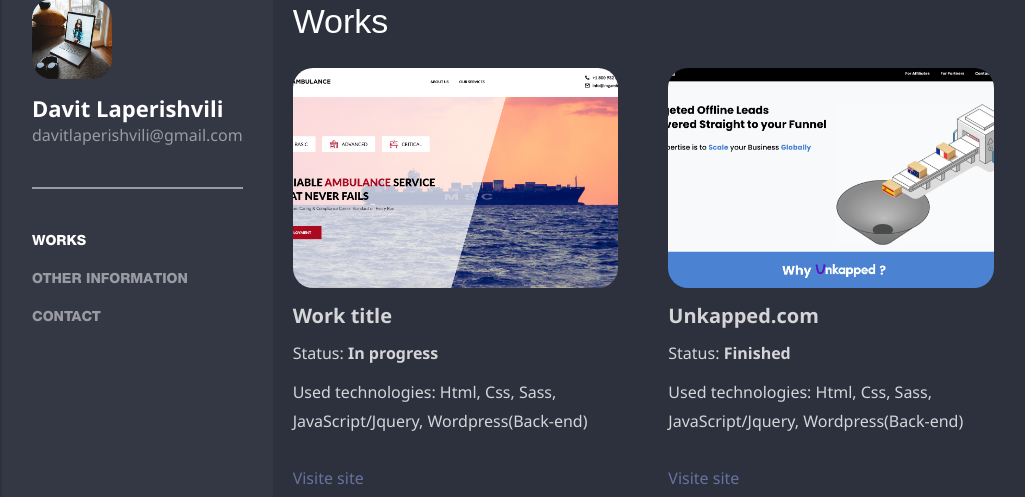
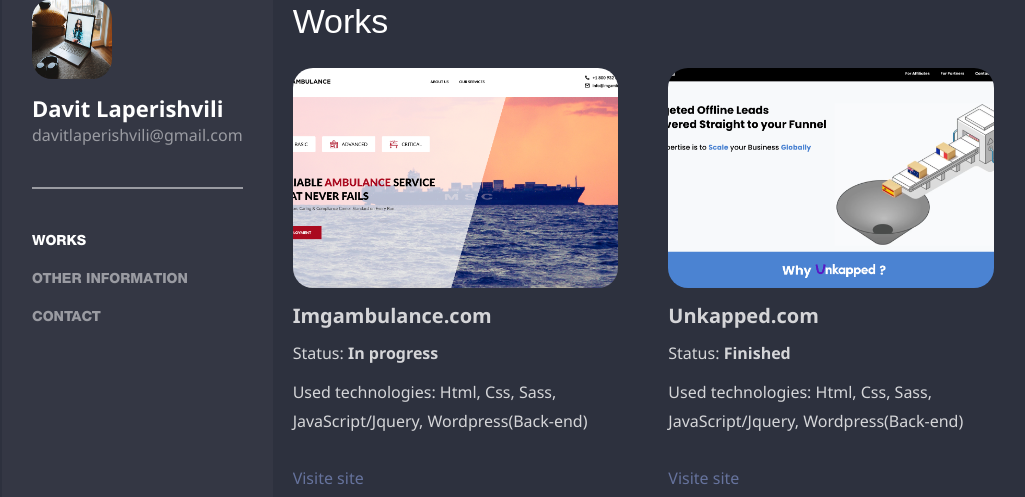
Before and after one commit to davitlaperishvili/Portfolio, a PHP site: page / in a window 1280 px wide. Shown: the part 46-543 px from the top of the page, without its empty margins (142-1167 px from the left). Run offline with PHP 8.4, Linux system fonts and the light colour scheme; some web fonts are replaced.

Commit message:
info update

```diff
--- a/index.html
+++ b/index.html
@@ -74,7 +74,7 @@
                             </figure>
                             <div class="work_details">
                                 <h3 class="work_title">
-                                    <a href="http://imgambulance.artmedia.ge/">Work title</a>
+                                    <a href="http://imgambulance.artmedia.ge/">Imgambulance.com</a>
                                 </h3>
                                 <div class="work_desc">
                                     <p>Status: <strong>In progress</strong></p>
@@ -194,17 +194,17 @@
                     <div class="socials">
                         <ul>
                             <li>
-                                <a href="">
+                                <a href="https://www.facebook.com/dato.laperishvili/">
                                     <em class="fab fa-facebook-square"></em>
                                 </a>
                             </li>
                             <li>
-                                <a href="">
+                                <a href="https://www.linkedin.com/in/davit-laperishvili-964511175/">
                                     <em class="fab fa-linkedin"></em>
                                 </a>
                             </li>
                             <li>
-                                <a href="">
+                                <a href="https://www.instagram.com/davitlaperishvili/">
                                     <em class="fab fa-instagram-square"></em>
                                 </a>
                             </li>
--- a/resources/frontend/sass/layout/sections/_02_right_section.scss
+++ b/resources/frontend/sass/layout/sections/_02_right_section.scss
@@ -32,9 +32,6 @@ section.right_section{
                 @media(max-width: 1366px){
                     grid-gap: 50px;
                     grid-template-columns: repeat(2, 1fr);
-                }
-                @media(max-width: 1280px){
-                    //grid-gap: 15px;
                 }
                 @media(max-width: 1024px){
                     grid-template-columns: repeat(2, 1fr);
```
Also changed, not shown: resources/frontend/sass/layout/sections/_01_left_section.scss (+0 -12 lines), 1 other file.
